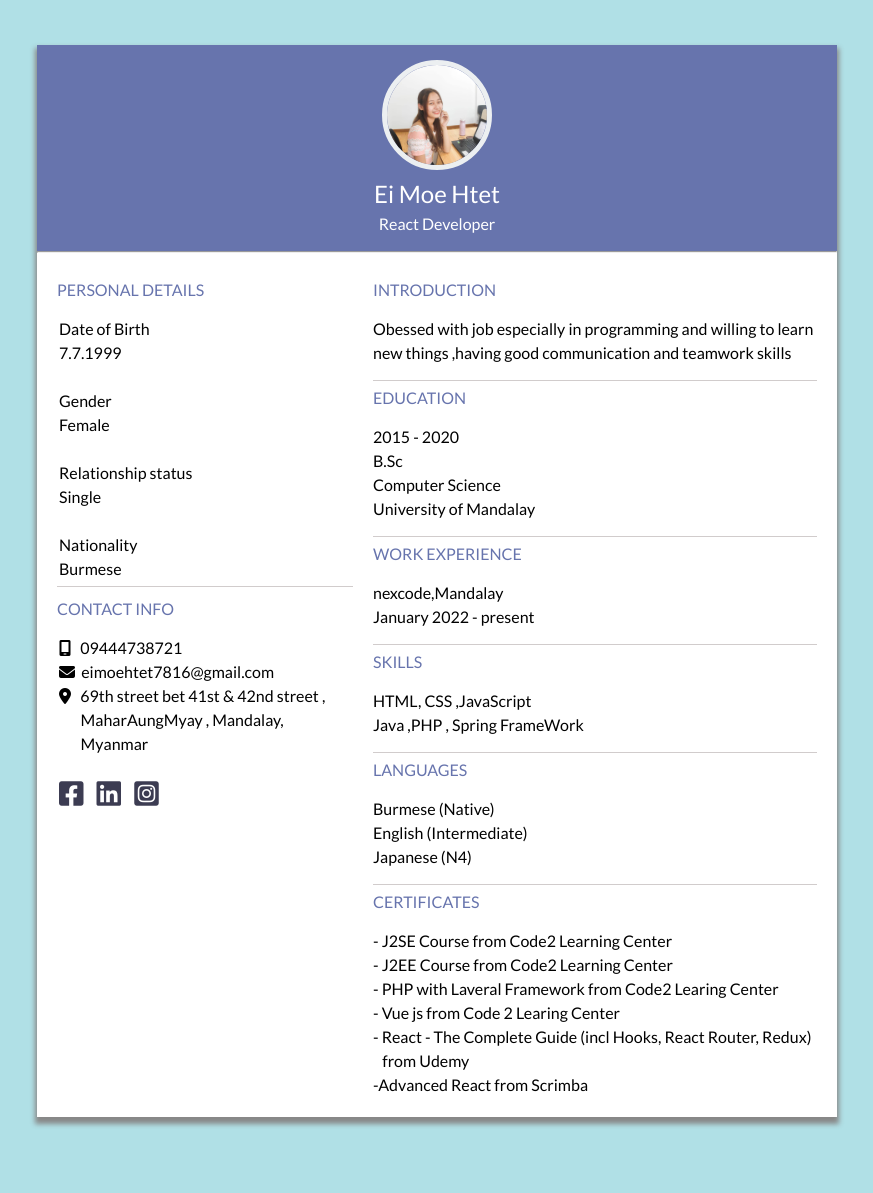
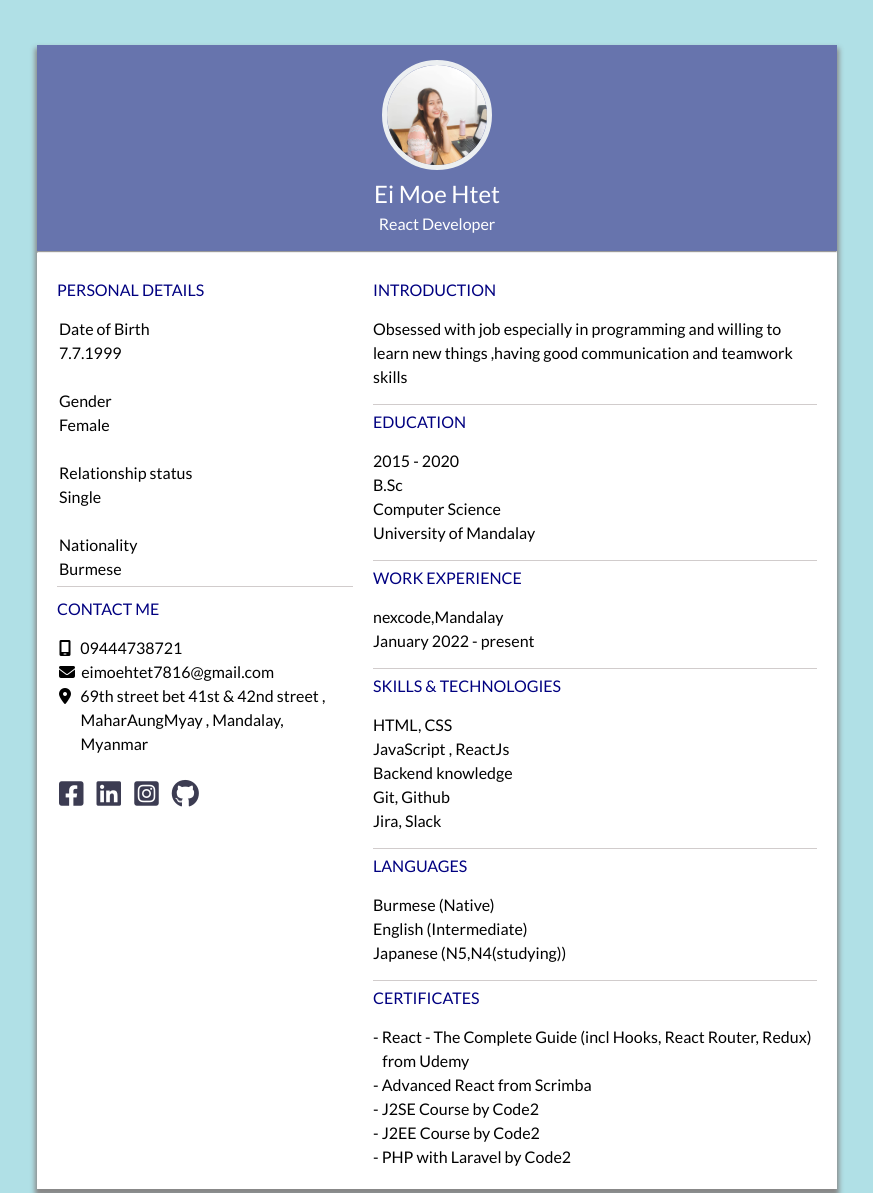
Before and after one commit to eimoehtet/eimoehtet.github.io, a plain HTML site: page index.html in a window 1280 px wide. Shown: the top 1193 px of the page, without its empty margins (203-1076 px from the left). Before the commit the page ends 1162 px from the top, so only its background shows below. Drawn offline with Linux system fonts and the light colour scheme.

Commit message:
changed some styles

```diff
--- a/index.html
+++ b/index.html
@@ -25,7 +25,7 @@
         <div class="sub-container">
             <div class="divCol1">
                 <div class="divRow1" style="padding-bottom:5px">
-                    <h3 class="title sub-title" style="color:rgb(103, 116, 173);">PERSONAL DETAILS</h3>
+                    <h3 class="title sub-title">PERSONAL DETAILS</h3>
                     <ul>
                         <li class="item">
                             Date of Birth
@@ -49,7 +49,7 @@
                 </div>
 
                 <div class="divRow2" style="padding-top: 5px">
-                    <h3 class="title sub-title" style="color: rgb(103, 116, 173);">CONTACT INFO</h3>
+                    <h3 class="title sub-title">CONTACT ME</h3>
                     <ul>
                         <li><a style="text-decoration:none;" href="tel: 09444738721"><i class="fa-solid fa-mobile-screen"></i>&nbsp;&nbsp;&nbsp;09444738721</a></li>
                         <li><a style="text-decoration:none;" href="mailto: eimoehtet7816@gmail.com"><i class="fa-solid fa-envelope"></i>&nbsp;&nbsp;eimoehtet7816@gmail.com</a></li>
@@ -62,53 +62,56 @@
                         <a style="padding-right:10px" href="https://www.facebook.com/real.eimoehtet"><i
                                 class="fa-brands fa-facebook-square"></i></a>
                         <a style="padding-right:10px" href="https://www.linkedin.com/in/eimoehtet"><i class="fa-brands fa-linkedin"></i></a>
-                        <a href="https://www.instagram.com/eimoehtet_moehtet"><i class="fa-brands fa-instagram-square"></i></a>
+                        <a  style="padding-right:10px" href="https://www.instagram.com/eimoehtet_moehtet"><i class="fa-brands fa-instagram-square"></i></a>
+                        <a><i class="fa-brands fa-github"></i></a>
                     </div>
                     </ul>
                 </div>
             </div>
             <div class="divCol2">
                 <div style="border-bottom:1px solid rgb(209, 204, 204);;padding-bottom: 15px">
-                    <h3 class="title sub-title" style="color: rgb(103, 116, 173);">Introduction</h3>
-                    <p>Obessed with job especially in programming and willing to learn new things ,having good
+                    <h3 class="title sub-title" >Introduction</h3>
+                    <p>Obsessed with job especially in programming and willing to learn new things ,having good
                         communication and teamwork skills </p>
                 </div>
                 <div style="border-bottom:1px solid rgb(209, 204, 204);padding-bottom: 15px">
-                    <h3 class="title sub-title" style="color: rgb(103, 116, 173);">Education</h3>
+                    <h3 class="title sub-title">Education</h3>
                     <li>2015 - 2020</li>
                     <li>B.Sc </li>
                     <li>Computer Science</li>
                     <li>University of Mandalay</li>
                 </div>
                 <div style="border-bottom:1px solid rgb(209, 204, 204);;padding-bottom: 15px">
-                    <h3 class="title sub-title" style="color: rgb(103, 116, 173);">Work Experience</h3>
+                    <h3 class="title sub-title" >Work Experience</h3>
                     <li><a style="text-decoration: none;" href="https://www.nexcode.com.mm">nexcode,Mandalay</a></li>
                     <li>January 2022 - present</li>
                 </div>
                 <div style="border-bottom:1px solid rgb(209, 204, 204);;padding-bottom: 15px">
-                    <h3 class="title sub-title" style="color: rgb(103, 116, 173);">Skills</h3>
-                    <li>HTML, CSS ,JavaScript</li>
-                    <li> Java ,PHP , Spring FrameWork </li>
+                    <h3 class="title sub-title" >Skills & Technologies</h3>
+                    <li>HTML, CSS </li>
+                    <li> JavaScript , ReactJs </li>
+                    <li>Backend knowledge</li>
+                    <li>Git, Github</li>
+                    <li>Jira, Slack</li>
                 </div>
                 <div style="border-bottom:1px solid rgb(209, 204, 204);;padding-bottom: 15px">
-                    <h3 class="title sub-title" style="color: rgb(103, 116, 173);">Languages</h3>
+                    <h3 class="title sub-title">Languages</h3>
                     <li>Burmese (Native)</li>
                     <li>English (Intermediate)</li>
-                    <li>Japanese (N4)</li>
+                    <li>Japanese (N5,N4(studying))</li>
                 </div>
                 <div class="certificate">
-                    <h3 class="title sub-title" style="color: rgb(103, 116, 173);">Certificates</h3>
-                    <li>- J2SE Course from Code2 Learning Center</li>
-                    <li>- J2EE Course from Code2 Learning Center</li>
-                    <li>- PHP with Laveral Framework from Code2 Learing Center</li>
-                    <li>- Vue js from Code 2 Learing Center</li>
+                    <h3 class="title sub-title">Certificates</h3>
                     <a style="text-decoration: none;"
                         href="https://www.udemy.com/certificate/UC-8bc34946-ce46-4211-89a7-656ec1ee0b44/">
                         <li>- React - The Complete Guide (incl Hooks, React Router, Redux) &nbsp;&nbsp;&nbsp;from Udemy</li>
                     </a>
                     <a style="text-decoration: none;" href="https://scrimba.com/certificate/ugW6bmfZ/greact">
-                    <li>-Advanced React from Scrimba </li>
+                    <li>- Advanced React from Scrimba </li>
                 </a>
+                <li>- J2SE Course by Code2 </li>
+                <li>- J2EE Course by Code2</li>
+                <li>- PHP with Laravel by Code2</li>
                 </div>
             </div>
 
--- a/style.css
+++ b/style.css
@@ -14,7 +14,7 @@ body{
 
 }
 h3{
-    padding : 5px 0 5px 0
+    padding : 5px 0 5px 0;
 }
 ul{
     margin-left: 2px;
@@ -45,7 +45,7 @@ li{
     list-style: none;
 }
 .title{
-    font-weight: 400;
+    font-weight: 500;
 }
 .divCol2{
     color: black;
@@ -72,10 +72,16 @@ li{
     font-size: 28px;
     color:rgb(60, 60, 82);
 }
+.fa-github{
+    font-size: 28px;
+    color:rgb(60, 60, 82);
+}
 .sub-title{
   margin-bottom: 10px;
   text-transform: uppercase;
   font-size: 16px;
+  color: rgb(0, 0, 128);
+  font-weight:500;
 }
 a{
     color:black;
```
